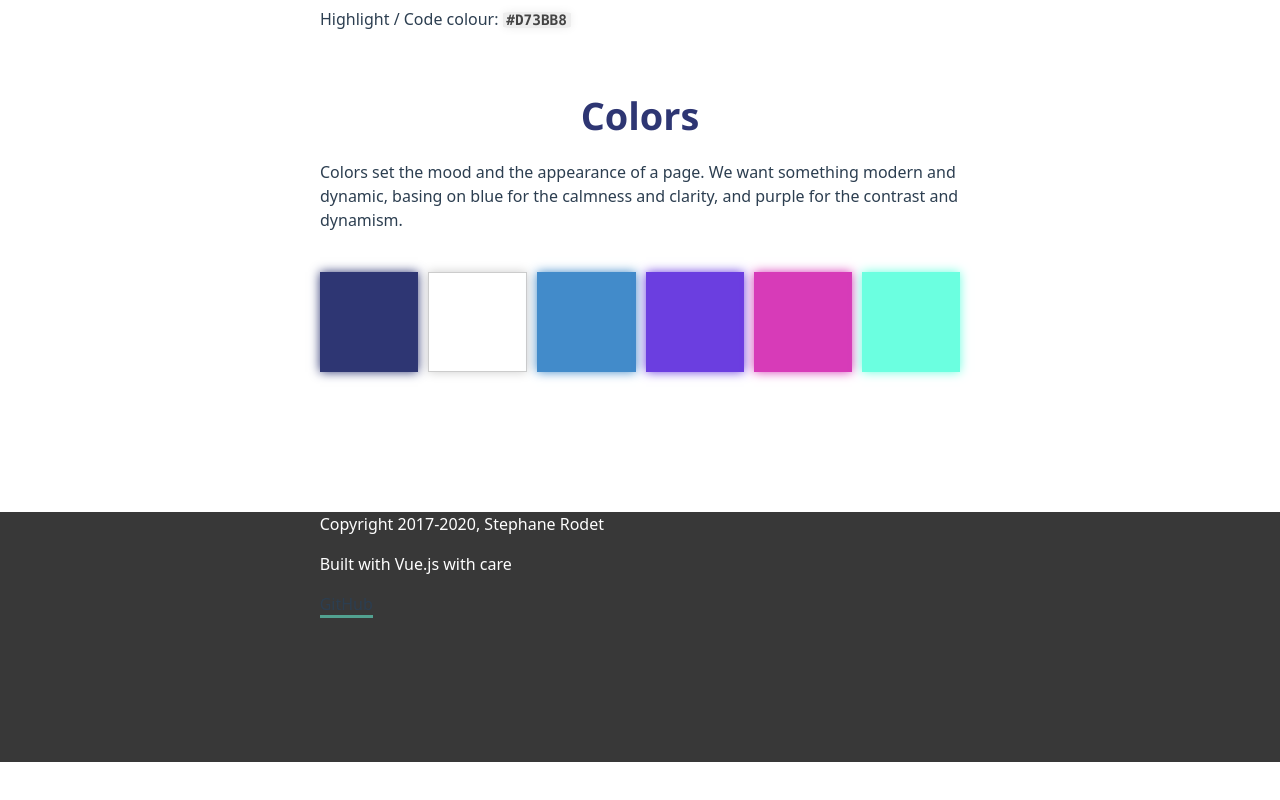
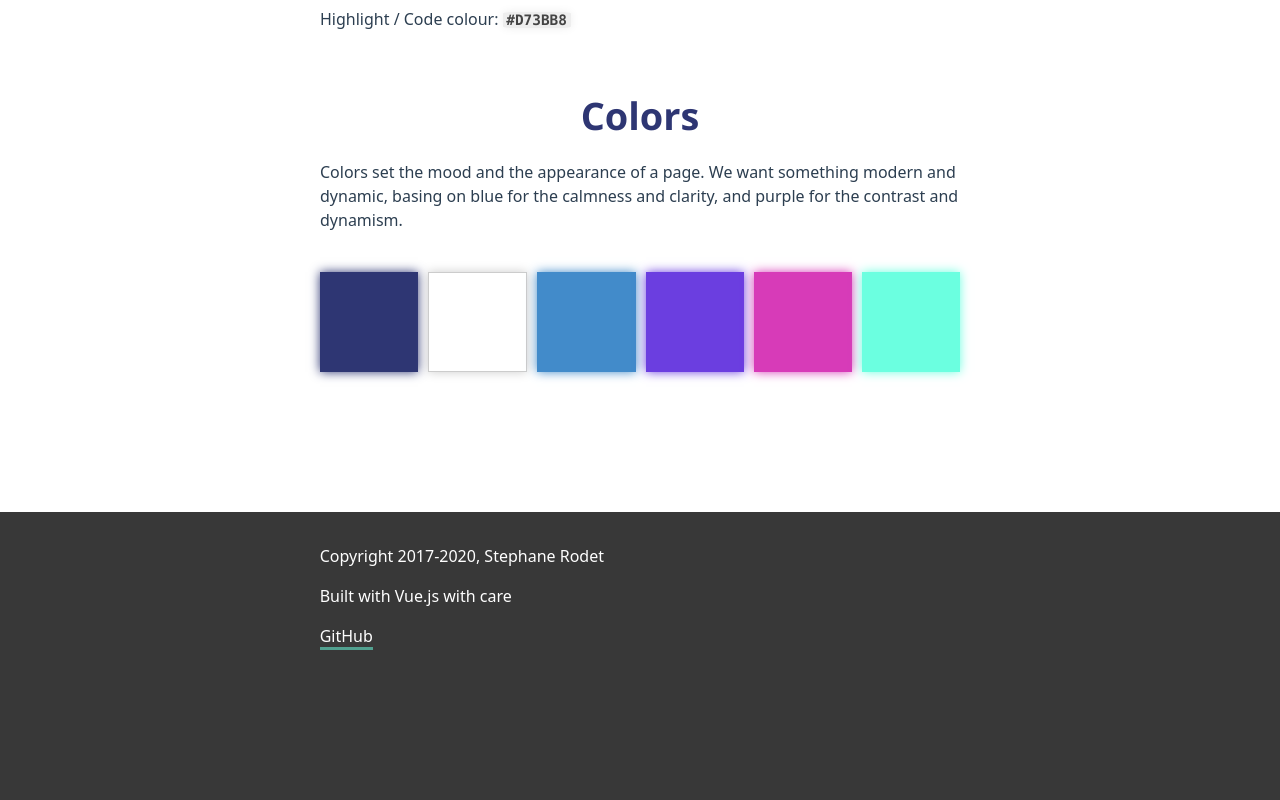
Before and after one commit to rodet/styleguide, a Vue app: page / in a window 1280 px wide. Shown: the part 2738-3538 px from the top of the page. Before the commit the page ends 3500 px from the top, so only its background shows below. Built offline with nearby package versions, Linux system fonts and the light colour scheme.

Commit message:
Converge links pseudo-classes (#79)

```diff
--- a/src/assets/styles/utils.css
+++ b/src/assets/styles/utils.css
@@ -7,6 +7,7 @@
   color: #2c3e50;
 }
 
+a,
 a:link,
 a:active,
 a:hover,
--- a/src/components/DarkFooter.vue
+++ b/src/components/DarkFooter.vue
@@ -38,10 +38,12 @@ export default {
   background-color: #383838; /* Might be a bit too dark? */
   height: 250px;
   margin-top: 100px;
+  padding: 2em;
 }
 
 .dark-footer p,
 .dark-footer a,
+.dark-footer a:link,
 .dark-footer a:active,
 .dark-footer a:hover,
 .dark-footer a:visited {
```
